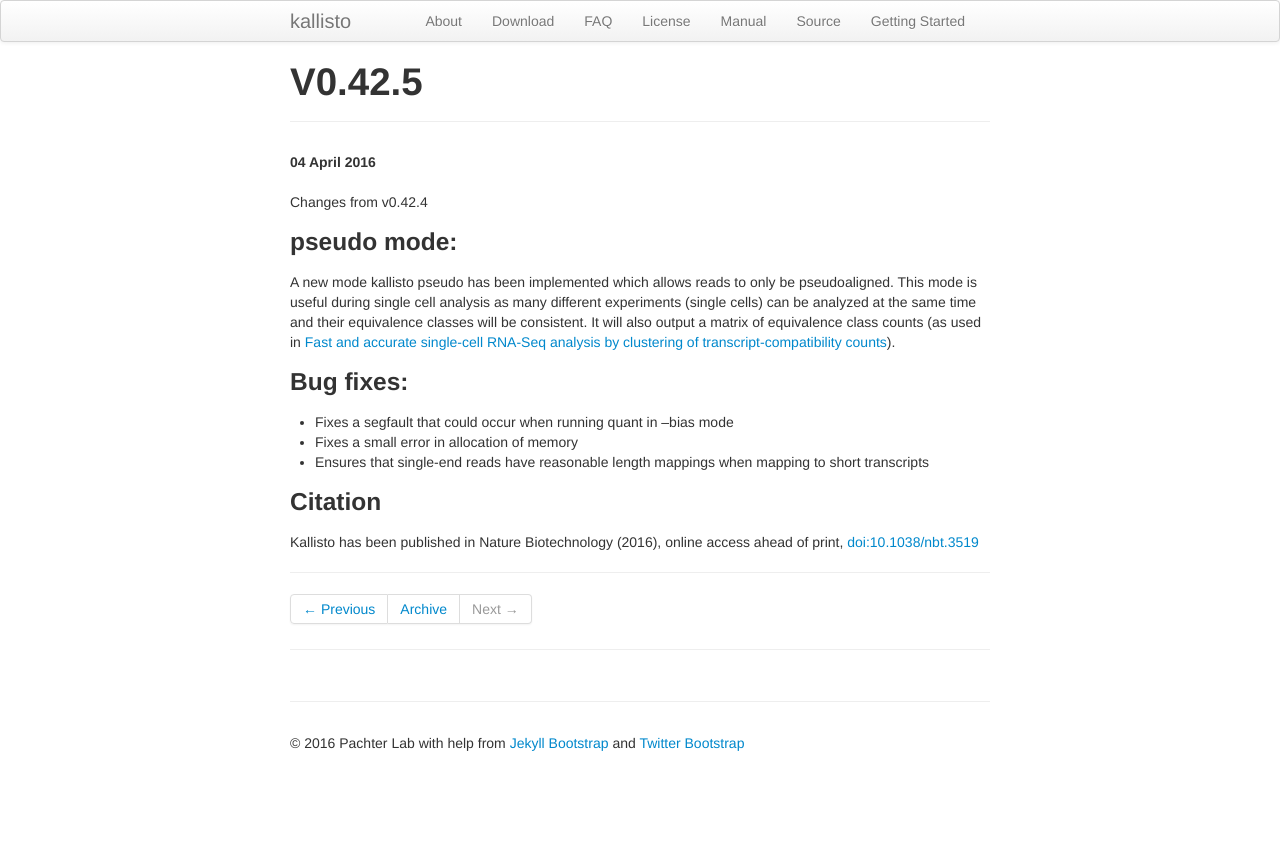
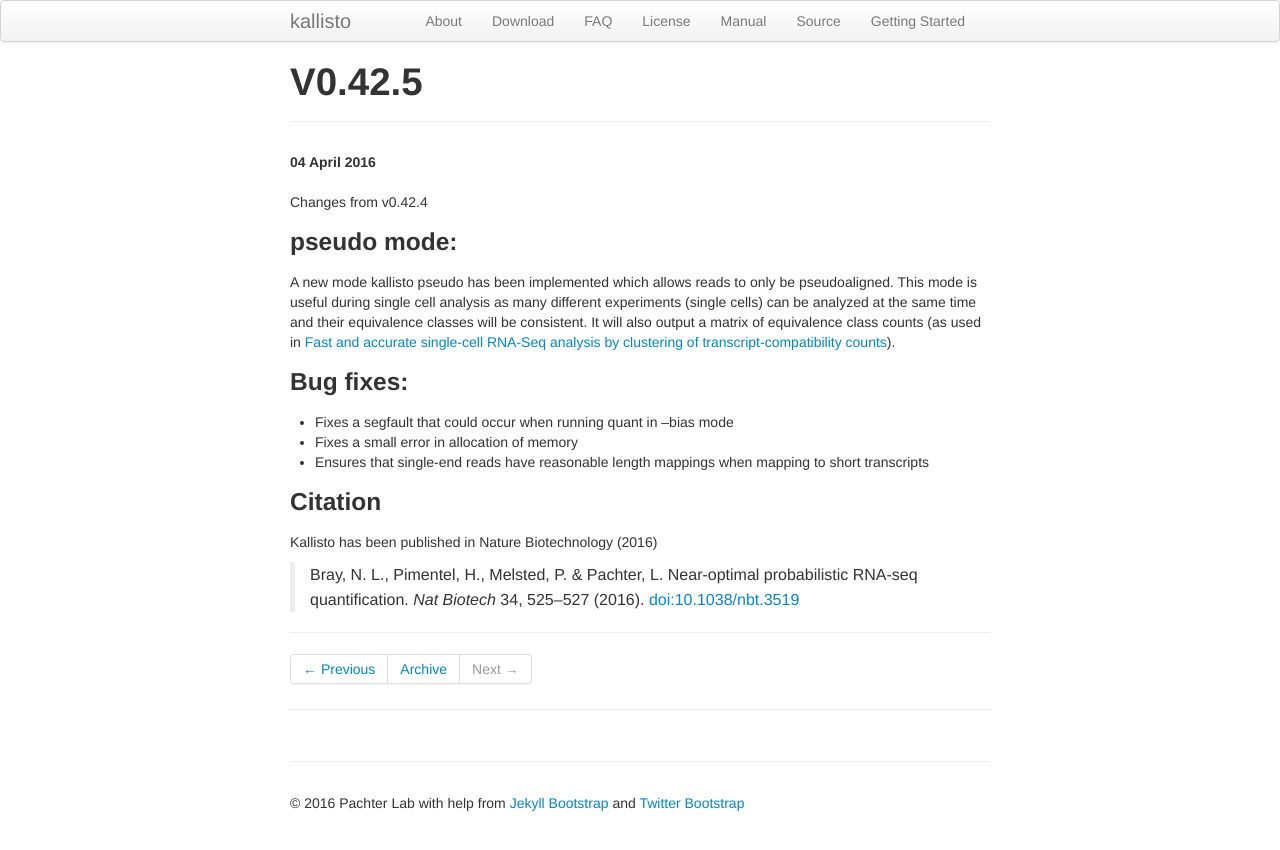
Before and after one commit to pachterlab/kallisto, a Jekyll site: the page built from _posts/2016-04-04-v0.42.5.md, in a window 1280 px wide. Shown: the top 850 px of the page. Built offline with Jekyll 4.4.1, drawn with Linux system fonts in a browser that asks for light colours.

Commit message:
Update 2016-04-04-v0.42.5.md

```diff
--- a/_posts/2016-04-04-v0.42.5.md
+++ b/_posts/2016-04-04-v0.42.5.md
@@ -27,4 +27,7 @@
 
 ### Citation
 
-Kallisto has been published in Nature Biotechnology (2016), online access ahead of print, [doi:10.1038/nbt.3519](http://dx.doi.org/10.1038/nbt.3519)
+Kallisto has been published in Nature Biotechnology (2016)
+
+> Bray, N. L., Pimentel, H., Melsted, P. & Pachter, L. Near-optimal probabilistic RNA-seq quantification. *Nat Biotech* 34, 525–527 (2016).
+> [doi:10.1038/nbt.3519](http://dx.doi.org/10.1038/nbt.3519)
```
